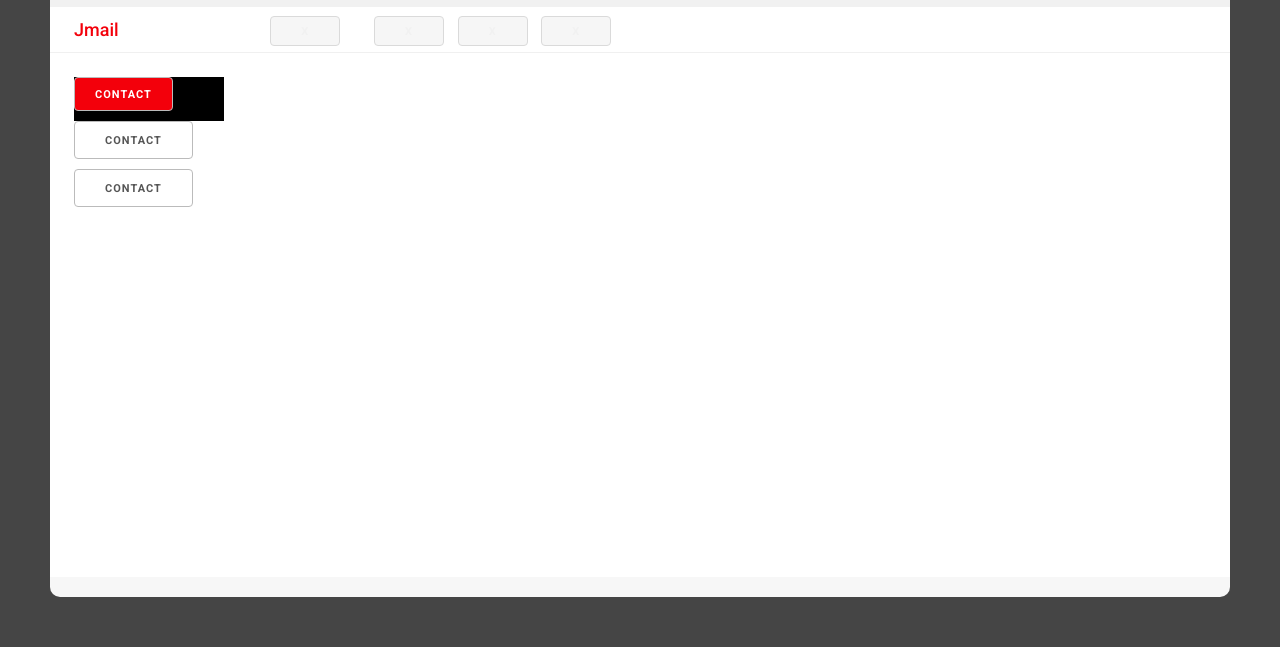
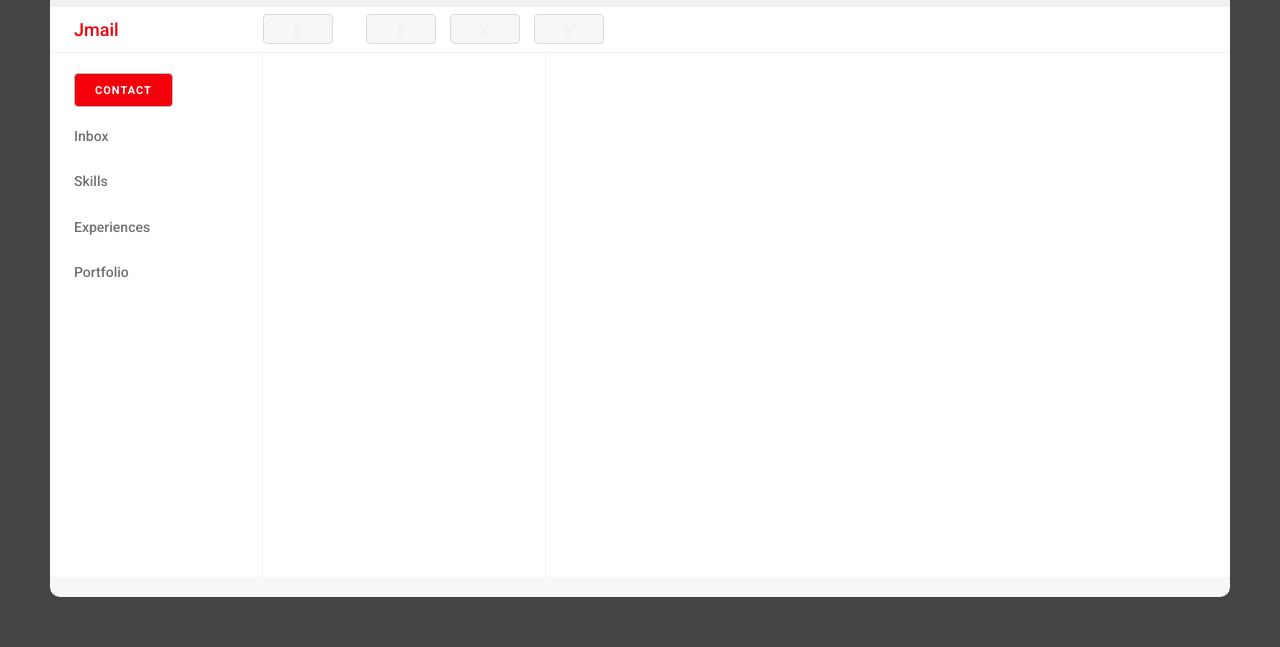
Before and after one commit to jasoncdu/jasoncdu, a plain HTML site: page index.html in a window 1280 px wide. Shown: the part 153-800 px from the top of the page. Drawn offline with Linux system fonts and the light colour scheme.

Commit message:
nav + custom skeleton framework override

```diff
--- a/css/custom.css
+++ b/css/custom.css
@@ -171,7 +171,7 @@ html, body {
 
 .button-bar button {
 	height:3rem;
-	line-height:3rem;
+	line-height:3.3rem;
 	border:1px solid #DADADA;
 	background:#f6f6f6;
 	color:#f1f1f1;
@@ -189,15 +189,27 @@ html, body {
 /* mailbox panels
 –––––––––––––––––––––––––––––––––––––––––––––––––– */
 
+
+
 .panels {
 	overflow-y:auto;
-	padding:2.4rem;
+	padding: 0 2.4rem;
+	height:80%;
+	height: calc(100% - 10.4rem);
+
 }
 
-.nav-panel {
-	background:#000;
+.panels div {
 	height:100%;
-	max-width:15rem;
+	padding:2rem 0.5rem;
+}
+
+.panels div:first-child {
+	padding-left:0;
+}
+
+.nav-panel, .email-panel {
+	border-right:1px solid #f0f0f0;
 }
 
 .nav-panel button {
@@ -208,8 +220,34 @@ html, body {
 	padding: 0 2rem;
 }
 
-.nav-panel {
-	background:#000;
-	height:100%;
-	max-width:15rem;
+.nav-panel ul {
+	list-style:none;
+	padding-top:0.3rem;
 }
+
+.nav-panel ul li {
+	margin-bottom:1.3rem;
+	font-size:1.4rem;
+	color:#707070;
+	font-weight:500;
+	padding:0.5rem 0.5rem 0.5rem 0;
+}
+
+.nav-panel a {
+	color:#707070;
+	text-decoration: none;
+}
+
+.nav-panel a:link li, .nav-panel a:visited li, .nav-panel a:hover li,  {
+  	color:#707070;
+	font-weight:500;
+}
+
+.nav-panel a:hover li {
+	background:#eeeeee;
+}
+
+.nav-panel a:active li {
+	color:#f3000b;
+	font-weight:700;
+}
--- /dev/null
+++ b/css/skeleton-custom.css
@@ -0,0 +1,28 @@
+@media (min-width: 550px) {
+  .container {
+    width: 100%; }
+  .column,
+  .columns {
+    margin-left: 0%; }
+  .column:first-child,
+  .columns:first-child {
+    margin-left: 0; }
+
+  .one.column,
+  .one.columns                    { width: 8.333333333333333%; }
+  .two.columns                    { width: 16.66666666666667%; }
+  .three.columns                  { width: 25%;            }
+  .four.columns                   { width: 33.33333333333333%; }
+  .five.columns                   { width: 41.66666666666667%; }
+  .six.columns                    { width: 50%;            }
+  .seven.columns                  { width: 58.33333333333333%; }
+  .eight.columns                  { width: 66.66666666666666%; }
+  .nine.columns                   { width: 75%;          }
+  .ten.columns                    { width: 83.33333333333333%; }
+  .eleven.columns                 { width: 91.66666666666666%; }
+  .twelve.columns                 { width: 100%; margin-left: 0; }
+
+  .one-third.column               { width: 30.6666666667%; }
+  .two-thirds.column              { width: 65.3333333333%; }
+
+}
--- a/index.html
+++ b/index.html
@@ -22,6 +22,7 @@
   –––––––––––––––––––––––––––––––––––––––––––––––––– -->
   <link rel="stylesheet" href="css/normalize.css">
   <link rel="stylesheet" href="css/skeleton.css">
+  <link rel="stylesheet" href="css/skeleton-custom.css">
   <link rel="stylesheet" href="css/custom.css">
 
 
@@ -85,16 +86,22 @@
 
       <div class="panels">
 
-        <div class="nav-panel">
+        <div class="nav-panel two columns">
           <button>Contact</button>
+          <ul>
+            <a href=""><li>Inbox </li></a>
+            <a href=""><li>Skills </li></a>
+            <a href=""><li>Experiences </li></a>
+            <a href=""><li>Portfolio </li></a>
+          </ul>
         </div>
 
-         <div class="email-panel">
-          <button>Contact</button>
+         <div class="email-panel three columns">
+
         </div>
 
-         <div class="detail-panel">
-          <button>Contact</button>
+         <div class="detail-panel seven columns">
+
         </div>
 
       </div>
```
